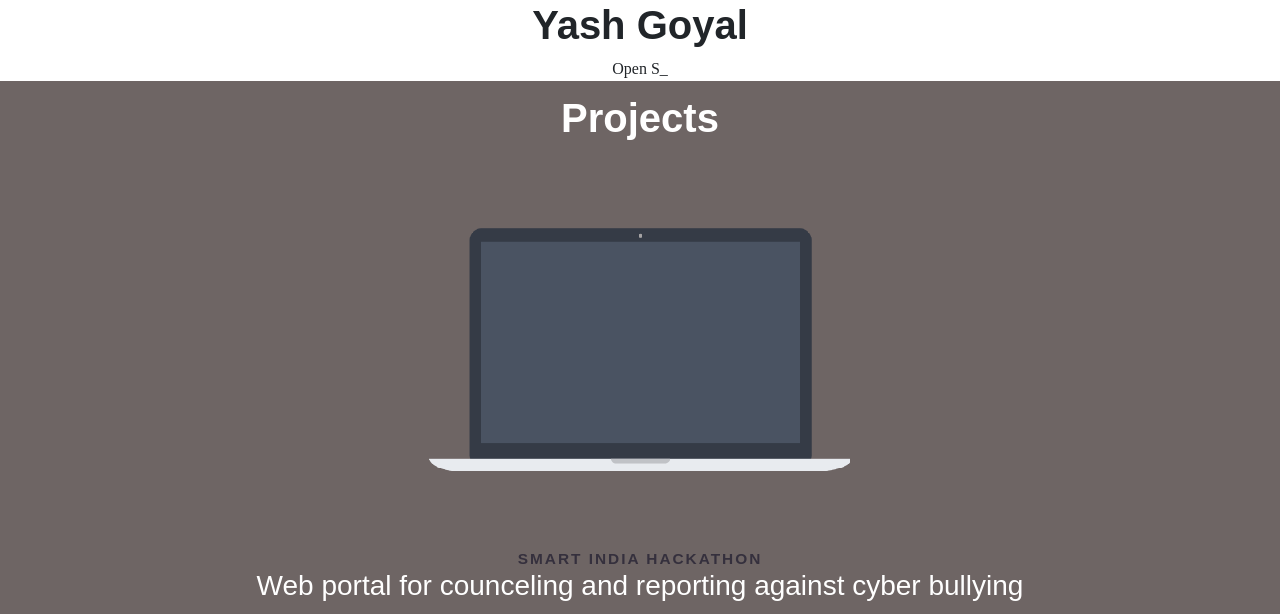
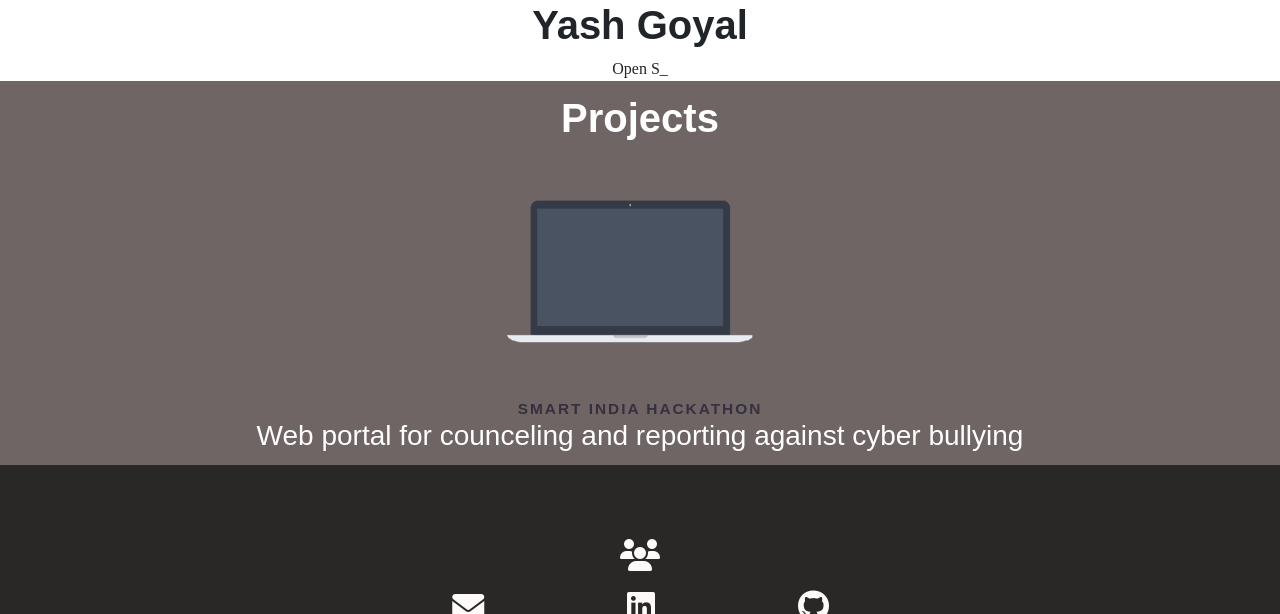
Before and after one commit to yashgoyal2802/YashGoyal2, a PHP site: page / in a window 1280 px wide. Shown: the part 197-811 px from the top of the page. Run offline with PHP 8.4, Linux system fonts and the light colour scheme; some libraries are stand-ins or nearby versions.

Commit message:
img resize

```diff
--- a/css/styles.css
+++ b/css/styles.css
@@ -38,8 +38,7 @@ h6 {
 }
 
 .testimonial-img {
-    width: 10%;
-    border-radius: 100%;
+    width: 20%;
     margin-right: 20px;
 }
 
--- a/index.html
+++ b/index.html
@@ -87,7 +87,7 @@
         <div class="carousel-inner">
           <div class="carousel-item active container-fluid">
             <img
-              class="animate__animated animate__wobble"
+              class="animate__animated animate__wobble testimonial-img"
               src="./assets/laptop.png"
               alt="iPhone"
             />
@@ -101,7 +101,7 @@
           <div class="carousel-item container-fluid">
             <div class="zoomer flex-center">
               <img
-                class="animate__animated animate__wobble"
+                class="animate__animated animate__wobble testimonial-img"
                 src="./assets/laptop.png"
                 alt="iPad Mini"
               />
```
